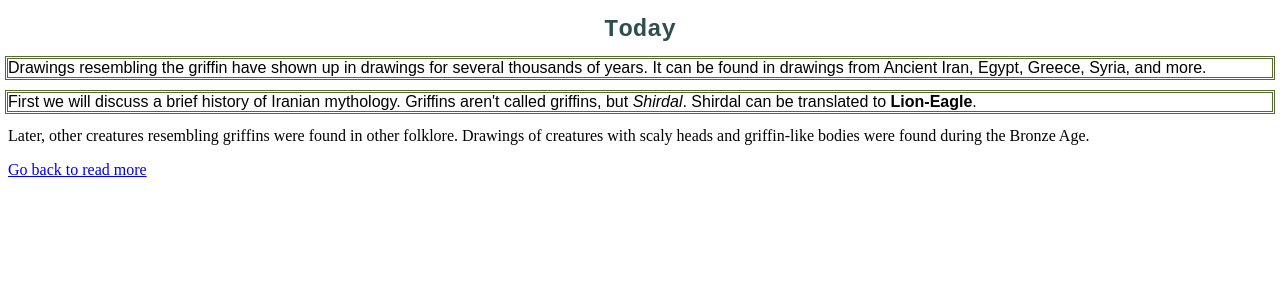
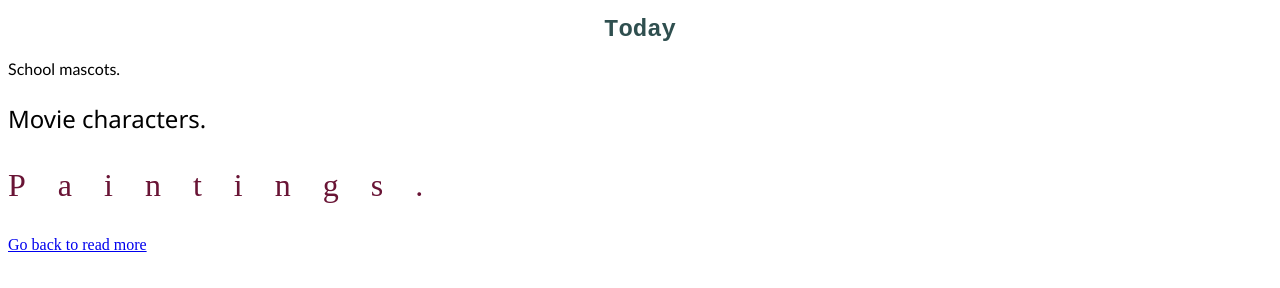
Before and after one commit to jdmar3-comp426/a01-emenay, a website: page page3.html in a window 1280 px wide. Drawn offline with Linux system fonts and the light colour scheme.

Commit message:
added selectors

```diff
--- a/page3.html
+++ b/page3.html
@@ -9,17 +9,9 @@
     <body>
         <div>
             <h1 class="subtitle">Today</h1>
-            <p class="description">Drawings resembling the griffin have shown up in drawings
-                for several thousands of years. It can be found in drawings
-                from Ancient Iran, Egypt, Greece, Syria, and more. </p>
-            <p class="description">First we will discuss a brief history of
-                Iranian mythology. Griffins aren't called griffins, but <em>Shirdal</em>.
-                Shirdal can be translated to <strong>Lion-Eagle</strong>.
-            </p>
-            <p>Later, other creatures resembling griffins were found
-                in other folklore. Drawings of creatures with scaly heads
-                and griffin-like bodies were found during the Bronze Age.
-            </p>
+            <p class="small">School mascots.</p>
+            <p class="large">Movie characters.</p>
+            <p class="larger">Paintings.</p>
             <p><a href="/index.html">Go back to read more</a></p>
         </div>
     </body>
--- a/styles.css
+++ b/styles.css
@@ -11,31 +11,31 @@
 
 .subtitle {
     text-align: center;
-    color: darkslategray;
+    color: #2f4f4f;
     font-size:x-large;
     font-family:'Courier New', Courier, monospace
 }
 
 p.description {
-    outline-style: double;
-    outline-color:darkolivegreen;
+    border-style:double;
+    border-color:#556b2f;
     font-family:fantasy
 }
 
 .categories {
     text-align:center;
-    background-color: lemonchiffon;
+    background-color:#fffacd;
     font-family: cursive;
     font-size: medium;
 }
 
 a:hover {
-    color:mediumvioletred;
+    color:#c71585;
 }
 
 .main {
     letter-spacing: 1em;
-    color:darkred;
+    color:#8b0000;
     text-align:center;
     font-size:xx-large;
     font-family:'Courier New', Courier, monospace;
@@ -43,7 +43,26 @@ a:hover {
 
 #spice {
     text-align:right;
-    background-color:dimgray;
+    background-color:#696969;
     width: 250px;
     height: 69px;
 }
+
+.small {
+    font-family:'Gill Sans', 'Gill Sans MT', Calibri, 'Trebuchet MS', sans-serif;
+}
+
+.large {
+    font-family:'Segoe UI', Tahoma, Geneva, Verdana, sans-serif;
+    font-size: x-large;
+}
+
+.larger {
+    font-size: xx-large;
+    color: #691435;
+    letter-spacing: 1em;
+}
+
+.footnote {
+    font-size:xx-small;
+}
```
Also changed, not shown: page1.html (+1 -1 lines).
